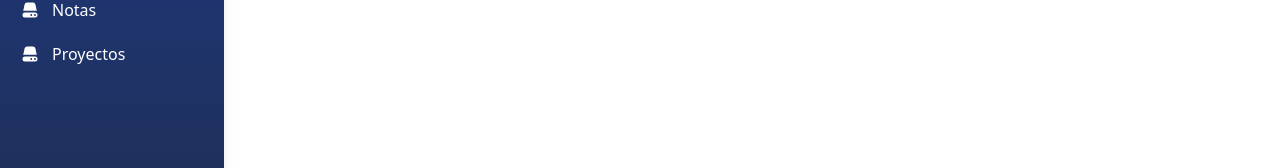
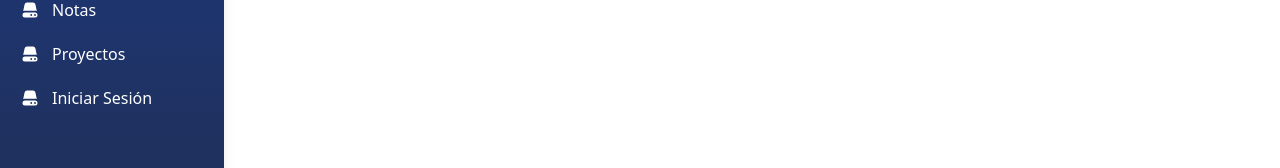
Before and after one commit to spotfreeman/telemetria-frontend, a React (Create React App) app: page / in a window 1280 px wide. Shown: the part 270-438 px from the top of the page. Built offline with nearby package versions, Linux system fonts and the light colour scheme.

Commit message:
Implementando Login

```diff
--- a/src/Components/Sidebar.jsx
+++ b/src/Components/Sidebar.jsx
@@ -19,6 +19,7 @@ function Sidebar() {
         { to: "/server", icon: <ServerIcon className="h-5 w-5" />, label: "IP Server" },
         { to: "/notas", icon: <ServerIcon className="h-5 w-5" />, label: "Notas" },
         { to: "/proyectos", icon: <ServerIcon className="h-5 w-5" />, label: "Proyectos" },
+        { to: "/login", icon: <ServerIcon className="h-5 w-5" />, label: "Iniciar Sesión" },
 
         // { to: "/settings", icon: <Cog6ToothIcon className="h-5 w-5" />, label: "Configuración" },
     ];
```
